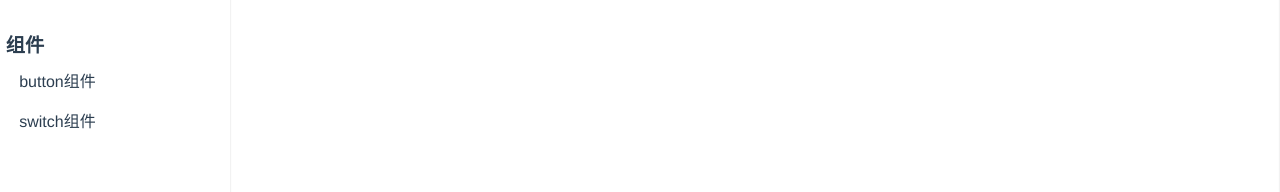
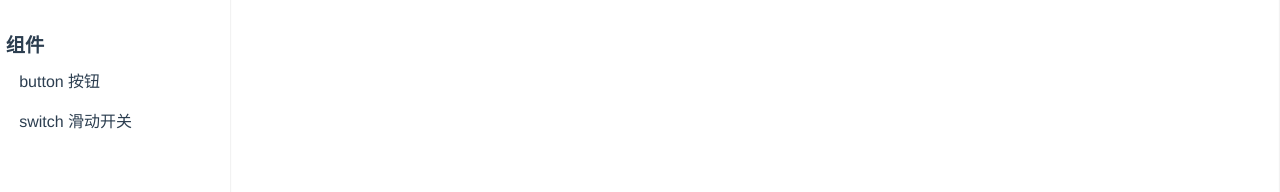
Before and after one commit to cai4633/mom-ui, a Vue app: page /#/doc in a window 1280 px wide. Shown: the part 169-361 px from the top of the page. Built offline with nearby package versions, Linux system fonts and the light colour scheme.

Commit message:
创建button-demo，设置user-select

```diff
--- a/src/components/Button.vue
+++ b/src/components/Button.vue
@@ -1,5 +1,23 @@
 <template>
   <div class="m-button">
-    button
+    <slot />
   </div>
 </template>
+
+<script lang="ts">
+interface Props {
+  type: "primary" | "simple";
+}
+export default {
+  props: {
+    type: { type: String, default: "primary" },
+  },
+  setup() {},
+};
+</script>
+
+<style lang="scss">
+.m-button {
+  border: 1px solid #000;
+}
+</style>
--- a/src/index.css
+++ b/src/index.scss
@@ -58,3 +58,13 @@ a {
   background-color: rgba(125, 125, 125, 0.7);
   -webkit-border-radius: 6px;
 }
+
+.noSelect {
+  -webkit-tap-highlight-color: transparent;
+  -webkit-touch-callout: none;
+  -webkit-user-select: none;
+  -khtml-user-select: none;
+  -moz-user-select: none;
+  -ms-user-select: none;
+  user-select: none;
+}
--- a/src/main.ts
+++ b/src/main.ts
@@ -1,6 +1,6 @@
 import { createApp } from "vue"
 import App from "./App.vue"
-import "./index.css"
+import "./index.scss"
 import Home from "./views/Home.vue"
 import Doc from "./views/Doc.vue"
 import NotFound from "./views/NotFound.vue"
@@ -34,7 +34,7 @@ const router = createRouter({
         },
         {
           path: "button",
-          component: () => import("./components/Button.vue"),
+          component: () => import("./views/button-demo.vue"),
         },
         {
           path: "switch",
--- a/src/views/Doc.vue
+++ b/src/views/Doc.vue
@@ -1,5 +1,5 @@
 <template>
-  <div class="doc">
+	<div class="doc noSelect">
 		<m-header />
 		<div class="main">
 			<aside>
@@ -15,10 +15,10 @@
 				<h2>组件</h2>
 				<ul>
 					<li>
-            <router-link to="/doc/button">button组件</router-link>
+						<router-link to="/doc/button">button 按钮</router-link>
 					</li>
 					<li>
-            <router-link to="/doc/switch">switch组件</router-link>
+						<router-link to="/doc/switch">switch 滑动开关</router-link>
 					</li>
 				</ul>
 			</aside>
@@ -31,12 +31,12 @@
 	</div>
 </template>
 
-<script lang='ts'>
-import MHeader from '../components/m-header.vue'
+<script lang="ts">
+import MHeader from "../components/m-header.vue";
 
 export default {
-  components: { MHeader }
-}
+	components: { MHeader },
+};
 </script>
 
 <style lang="scss" scoped>
--- /dev/null
+++ b/src/views/button-demo.vue
@@ -0,0 +1,14 @@
+<template>
+  <div class="button-demo">
+    <h2>基础用法：</h2>
+    <Button>你好</Button>
+  </div>
+</template>
+<script>
+import Button from "../components/Button.vue";
+export default {
+  components: {
+    Button,
+  },
+};
+</script>
--- a/src/views/switch-demo.vue
+++ b/src/views/switch-demo.vue
@@ -1,5 +1,6 @@
 <template>
 	<div class="switch-demo">
+		<h2>基础用法：</h2>
 		<Switch v-model:checked="check"></Switch>
 	</div>
 </template>
```
Lines whose indentation alone changed are shown as unchanged.
